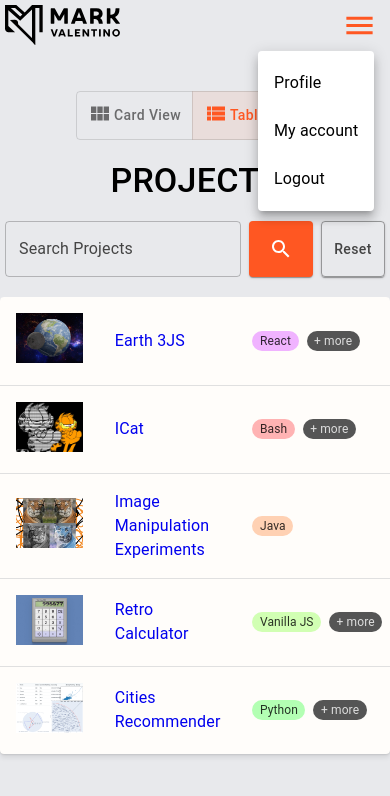
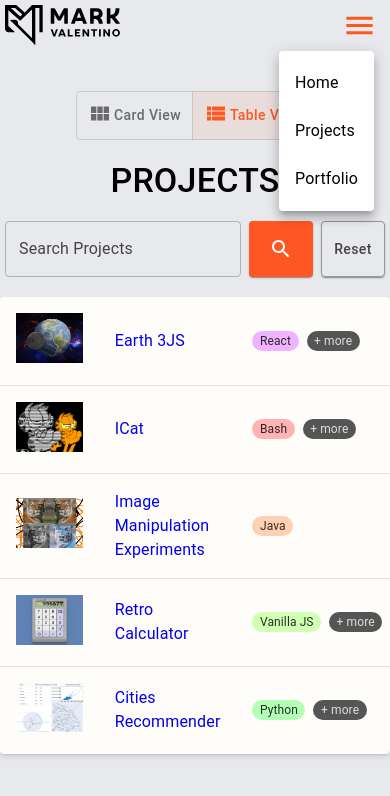
Before and after one commit to M-Valentino/M-Valentino_Node, a Next.js app: page /projects in a window 390 px wide. Both pictures are taken after a click on the button 359 px from the left and 25 px from the top of the page. Shown: the top 796 px of the page. Built offline with nearby package versions, Linux system fonts and the light colour scheme.

Commit message:
updated hamburger link text

```diff
--- a/src/components/navbar.jsx
+++ b/src/components/navbar.jsx
@@ -68,9 +68,9 @@ const NavBar = (props) => {
               "aria-labelledby": "basic-button",
             }}
           >
-            <MenuItem onClick={handleClose}>Profile</MenuItem>
-            <MenuItem onClick={handleClose}>My account</MenuItem>
-            <MenuItem onClick={handleClose}>Logout</MenuItem>
+            <MenuItem onClick={handleClose}>Home</MenuItem>
+            <MenuItem onClick={handleClose}>Projects</MenuItem>
+            <MenuItem onClick={handleClose}>Portfolio</MenuItem>
           </Menu>
         </Grid>
       ) : (
```
